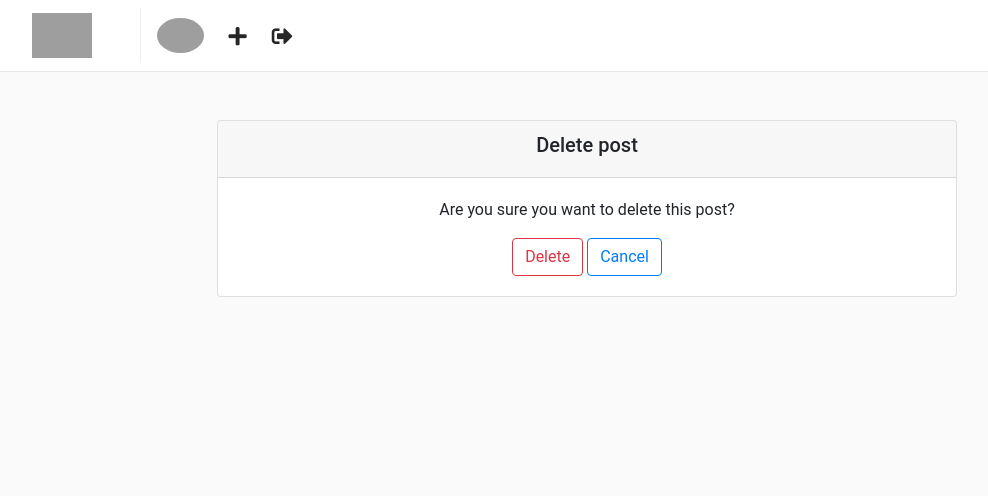
After one commit to xmedinavei/postgram, a Django app: page /posts/1/delete/ in a window 1280 px wide. The commit adds this page. Shown: the top 496 px of the page, without its empty margins (53-1041 px from the left). Run offline with Django 3.2, Linux system fonts and the light colour scheme; data that the repository does not hold is empty; some libraries are stand-ins or nearby versions; grey boxes are pictures that could not be loaded.

Commit message:
Post: posts can be deleted, just permission left.

```diff
--- a/posts/urls.py
+++ b/posts/urls.py
@@ -9,5 +9,6 @@ from posts import views
 urlpatterns = [
     path(route='', view=views.PostsFeedView.as_view(), name='feed'),
     path(route='posts/new/', view=views.CreatePostView.as_view(), name='create'),
-    path(route='posts/<int:pk>/', view=views.PostDetailView.as_view(), name='detail')
+    path(route='posts/<int:pk>/', view=views.PostDetailView.as_view(), name='detail'),
+    path(route='posts/<int:pk>/delete/', view=views.PostDeleteView.as_view(), name='delete')
 ]
--- a/posts/views.py
+++ b/posts/views.py
@@ -1,6 +1,7 @@
 """Posts views."""
 from django.contrib.auth.mixins import LoginRequiredMixin
-from django.views.generic import CreateView, DetailView, ListView
+from django.http import HttpResponseRedirect
+from django.views.generic import CreateView, DetailView, ListView, DeleteView
 from django.urls import reverse_lazy
 
 #Forms
@@ -42,3 +43,32 @@ class CreatePostView(LoginRequiredMixin, CreateView):
         context['user'] = self.request.user
         context['profile'] = self.request.user.profile
         return context
+
+
+class PostDeleteView(DeleteView):
+    "Delete a post"
+    print("You are about to delete a post, men!")
+    # import pdb; pdb.set_trace()
+    template_name = 'posts/delete.html'
+    model = Post
+    success_url = reverse_lazy('posts:feed')
+
+    def get_queryset(self):
+        queryset = super(PostDeleteView, self).get_queryset()
+        # import pdb; pdb.set_trace()
+        self.queryset = queryset.filter(id=self.kwargs['pk'])
+        return self.queryset
+
+    def get_object(self, queryset=None):
+        return self.get_queryset()
+
+    def post(self, *args, **kwargs):
+        self.items_to_delete = self.request.POST.getlist('itemsToDelete')
+        if self.request.POST.get("confirm_delete"):
+            queryset = self.get_queryset()
+            queryset.delete()
+            return HttpResponseRedirect(self.success_url)
+        elif self.request.POST.get("cancel"):
+            return HttpResponseRedirect(self.success_url)
+        else:
+            return self.get(self, *args, **kwargs)
--- /dev/null
+++ b/templates/posts/delete.html
@@ -0,0 +1,56 @@
+{% extends "base.html" %}
+
+{% block head_content %}
+    <title>postgram</title>
+{% endblock%}
+
+{% block container %}
+
+    <br>
+    <!-- <div class="col-sm-12 col-md-8 offset-md-2 mt-5 p-0 card text-center">
+        <div class="card-header">
+            <h5>Delete post</h5>
+        </div>
+        <div class="card-body">
+          <p class="card-text">Are you sure you want to delete this post?</p>
+          <button type="button" type="submit" class="btn btn-outline-danger">Delete</button>
+          <a type="button" class="btn btn-outline-primary" href="{% url "posts:feed" %}">Close</a>
+        </div>
+      </div> -->
+
+    <div class="col-sm-12 col-md-8 offset-md-2 mt-5 p-0 card text-center">
+    <div class="card-header">
+        <h5>Delete post</h5>
+    </div>
+    <div class="card-body">
+        <p class="card-text">Are you sure you want to delete this post?</p>
+        <form action="" method="post">
+            {% csrf_token %}
+            <ul>
+                <input type="hidden" value="{{ id }}" name="postToDelete" />
+            </ul>
+            <input type="submit" class="btn btn-outline-danger" value="Delete" name="confirm_delete" />
+            <input type="submit" class="btn btn-outline-primary" value="Cancel" name="cancel" href="{% url "posts:feed" %}"/>
+        </form>
+    </div>
+    </div>
+
+    <!-- <form action="" method="post">
+        {% csrf_token %}
+        <ul>
+            <input type="hidden" value="{{ id }}" name="postToDelete" />
+        </ul>
+        <input type="submit" class="btn btn-outline-danger" value="Delete" name="confirm_delete" />
+        <input type="submit" class="btn btn-outline-primary" value="Cancel" name="cancel" href="{% url "posts:feed" %}"/>
+    </form> -->
+
+{% endblock %}
+
+
+
+<!-- <form method="post">
+    {% csrf_token %}
+    <p>Are you sure you want to delete post?</p>
+    {{ form }}
+    <input type="submit" value="Confirm">
+</form> -->
```
Also changed, not shown: templates/posts/post_card.html (+11 -3 lines).
